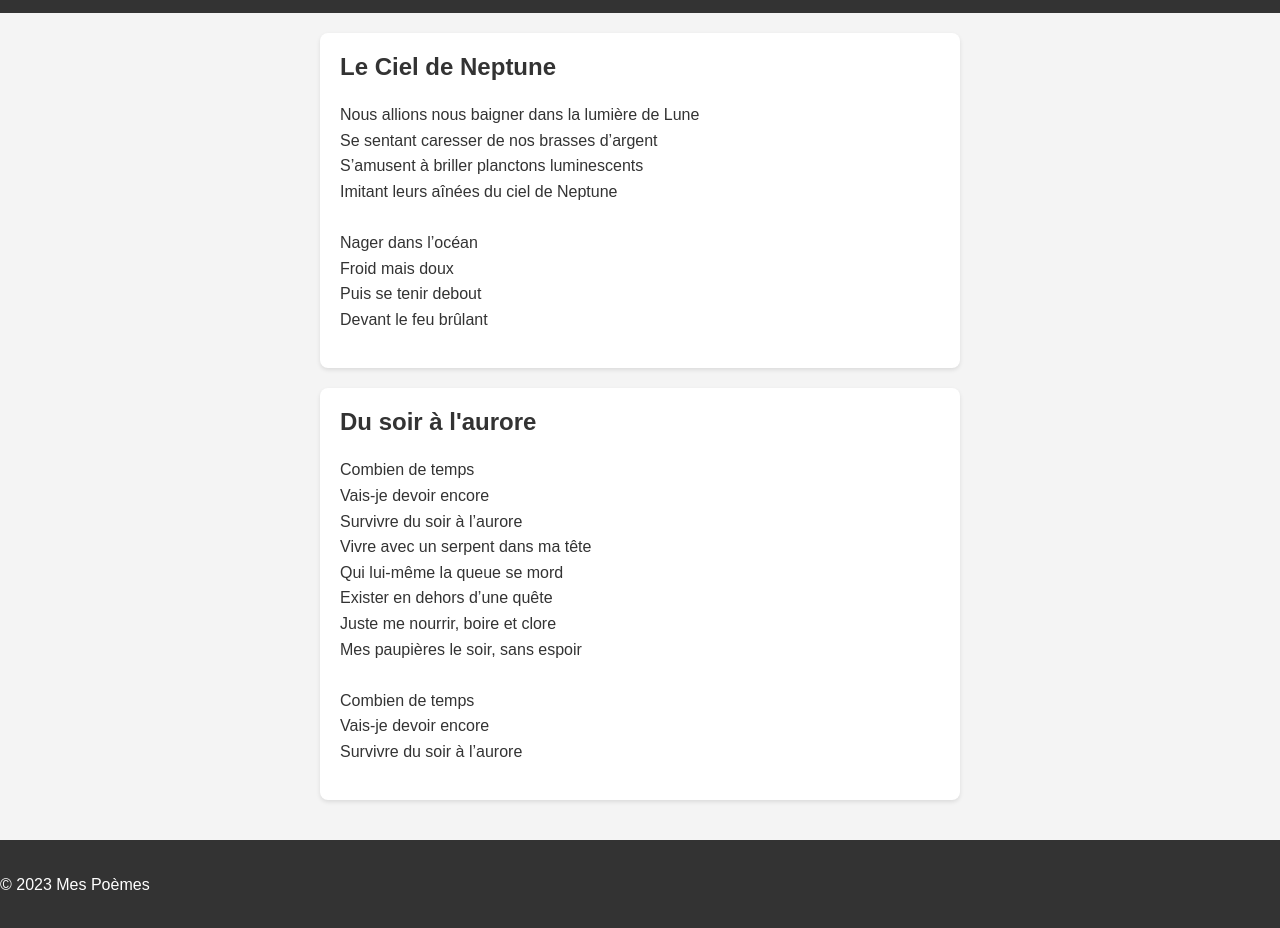
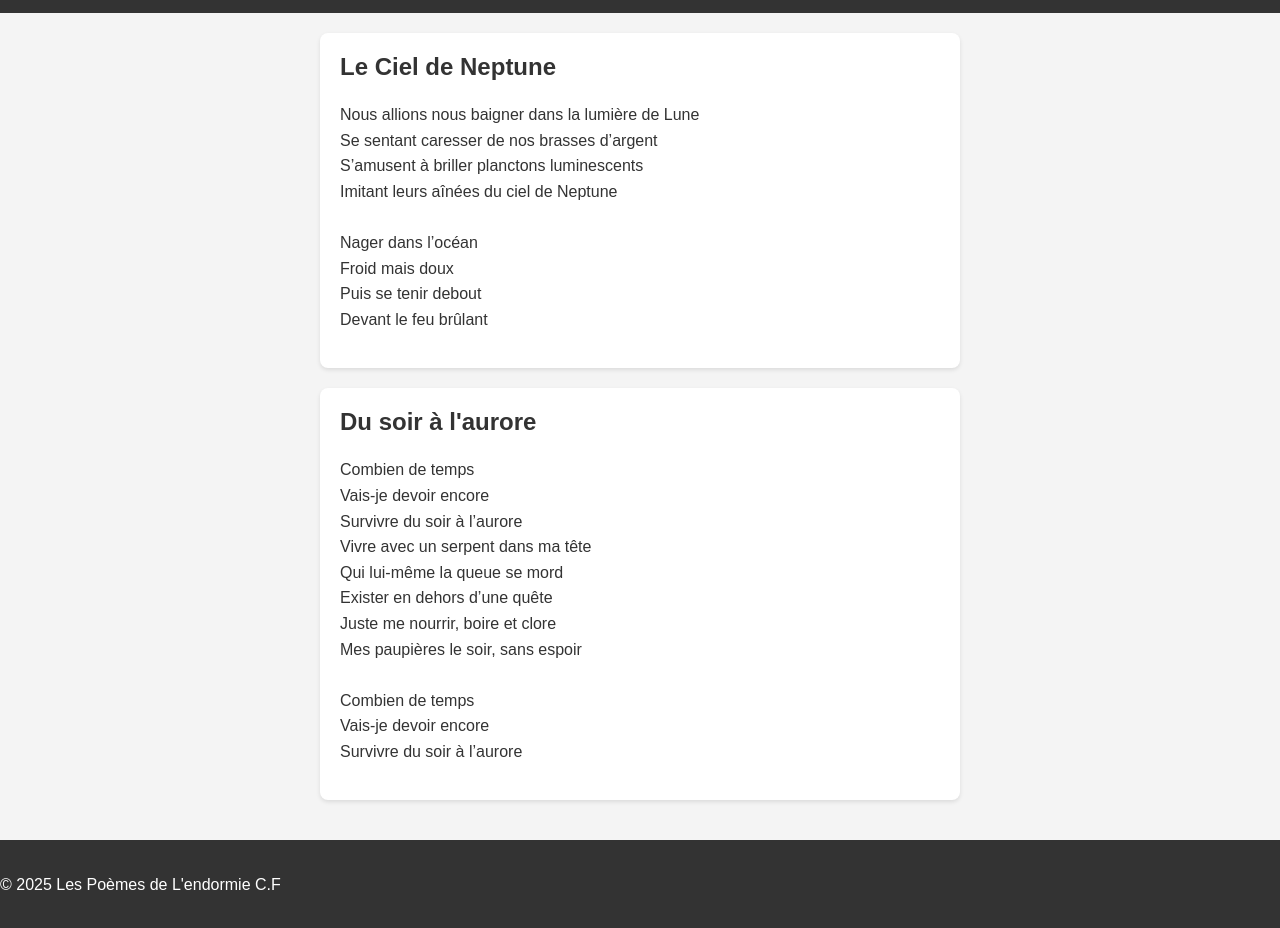
Before and after one commit to Lendormie/mes_poemes, a plain HTML site: page docs/index.html in a window 1280 px wide. Shown: the part 56-984 px from the top of the page. Drawn offline with Linux system fonts and the light colour scheme.

Commit message:
Update index.html

```diff
--- a/docs/index.html
+++ b/docs/index.html
@@ -43,7 +43,7 @@ Survivre du soir à l’aurore</p>
         </article>
     </main>
     <footer>
-        <p>&copy; 2023 Mes Poèmes</p>
+        <p>&copy; 2025 Les Poèmes de L'endormie C.F</p>
     </footer>
 </body>
 </html>
```
